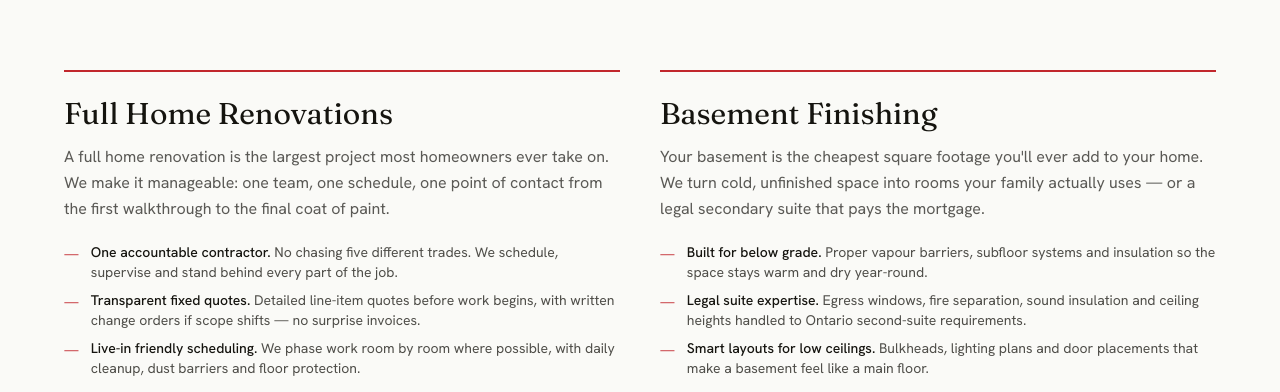
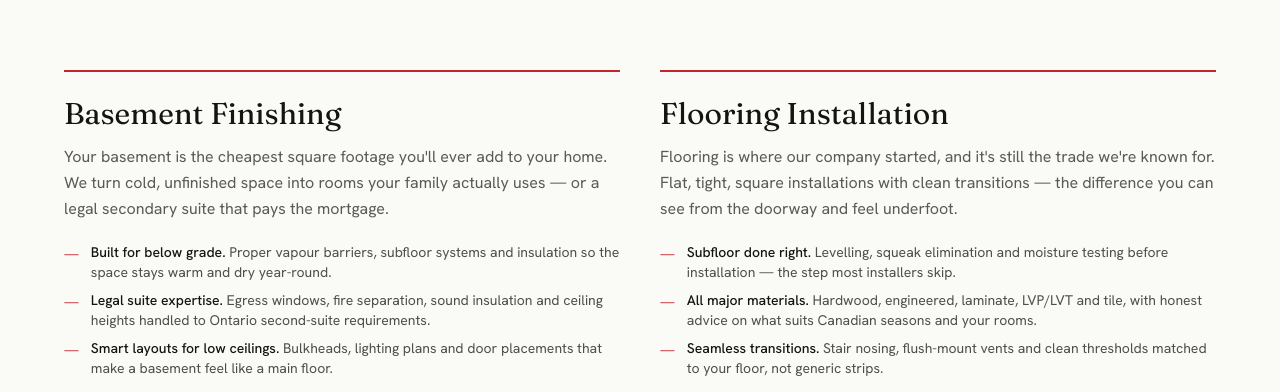
Before and after one commit to DDbuilds/D-D-Builds, a Next.js app: page /services in a window 1280 px wide. Shown: the part 551-943 px from the top of the page. Built offline with nearby package versions, Linux system fonts and the light colour scheme; no server answers.

Commit message:
Update services.ts

```diff
--- a/content/services.ts
+++ b/content/services.ts
@@ -17,79 +17,6 @@ export type Service = {
 };
 
 export const services: Service[] = [
-  {
-    slug: "full-home-renovations",
-    name: "Full Home Renovations",
-    short:
-      "Whole-home transformations managed end to end — design, permits, trades and finishing under one team.",
-    metaTitle: "Home Renovation Toronto | Full Home Renovations | D&D Builds",
-    metaDescription:
-      "Full home renovations in Toronto and the GTA. One accountable team for design, permits, structural work and premium finishing. Get a free quote from D&D Builds.",
-    intro:
-      "A full home renovation is the largest project most homeowners ever take on. We make it manageable: one team, one schedule, one point of contact from the first walkthrough to the final coat of paint.",
-    description: [
-      "Whether you're opening up a main floor, reconfiguring bedrooms, or modernizing a whole house that hasn't been touched in decades, we plan the work as a single coordinated project rather than a string of disconnected trades. That means realistic timelines, sequencing that protects finished work, and a budget you can actually hold.",
-      "Our crews handle demolition, framing, flooring, staircases, kitchens, bathrooms, trim and paint in-house, and we coordinate licensed electrical, plumbing and HVAC partners we've worked with for years. You get craftsmanship where it shows and proper workmanship where it doesn't.",
-    ],
-    benefits: [
-      {
-        title: "One accountable contractor",
-        text: "No chasing five different trades. We schedule, supervise and stand behind every part of the job.",
-      },
-      {
-        title: "Transparent fixed quotes",
-        text: "Detailed line-item quotes before work begins, with written change orders if scope shifts — no surprise invoices.",
-      },
-      {
-        title: "Live-in friendly scheduling",
-        text: "We phase work room by room where possible, with daily cleanup, dust barriers and floor protection.",
-      },
-      {
-        title: "Permit and code guidance",
-        text: "We flag what needs a permit in Ontario, prepare what inspectors expect, and build to code the first time.",
-      },
-    ],
-    process: [
-      {
-        title: "Walkthrough & scope",
-        text: "We visit the home, measure, discuss what you want to achieve, and identify structural or mechanical considerations early.",
-      },
-      {
-        title: "Detailed quote",
-        text: "You receive an itemized quote broken down by room and trade, with allowances clearly marked for materials you haven't chosen yet.",
-      },
-      {
-        title: "Planning & permits",
-        text: "We lock the schedule, order long-lead materials, and handle drawings and permit applications where required.",
-      },
-      {
-        title: "Construction",
-        text: "Work proceeds in agreed phases with a weekly progress update. You always know what's happening this week and next.",
-      },
-      {
-        title: "Finishing & handover",
-        text: "Detailed punch-list walkthrough together. We don't call a project done until you do.",
-      },
-    ],
-    faq: [
-      {
-        q: "How long does a full home renovation take?",
-        a: "Most whole-home projects in the GTA run 8–16 weeks depending on size, structural changes and permit timelines. We give you a written schedule with your quote and update it weekly.",
-      },
-      {
-        q: "Can we live in the house during the renovation?",
-        a: "Often yes. We phase the work, seal active zones with dust barriers, and keep at least one bathroom and a working kitchen area available wherever the layout allows.",
-      },
-      {
-        q: "Do you handle permits?",
-        a: "Yes. We identify which parts of the scope require permits under the Ontario Building Code, prepare or coordinate drawings, and schedule inspections so the project keeps moving.",
-      },
-      {
-        q: "How is payment structured?",
-        a: "A deposit secures your start date, and the balance is billed in milestones tied to completed work — never large sums up front for work not yet done.",
-      },
-    ],
-  },
   {
     slug: "basement-finishing",
     name: "Basement Finishing",
```
